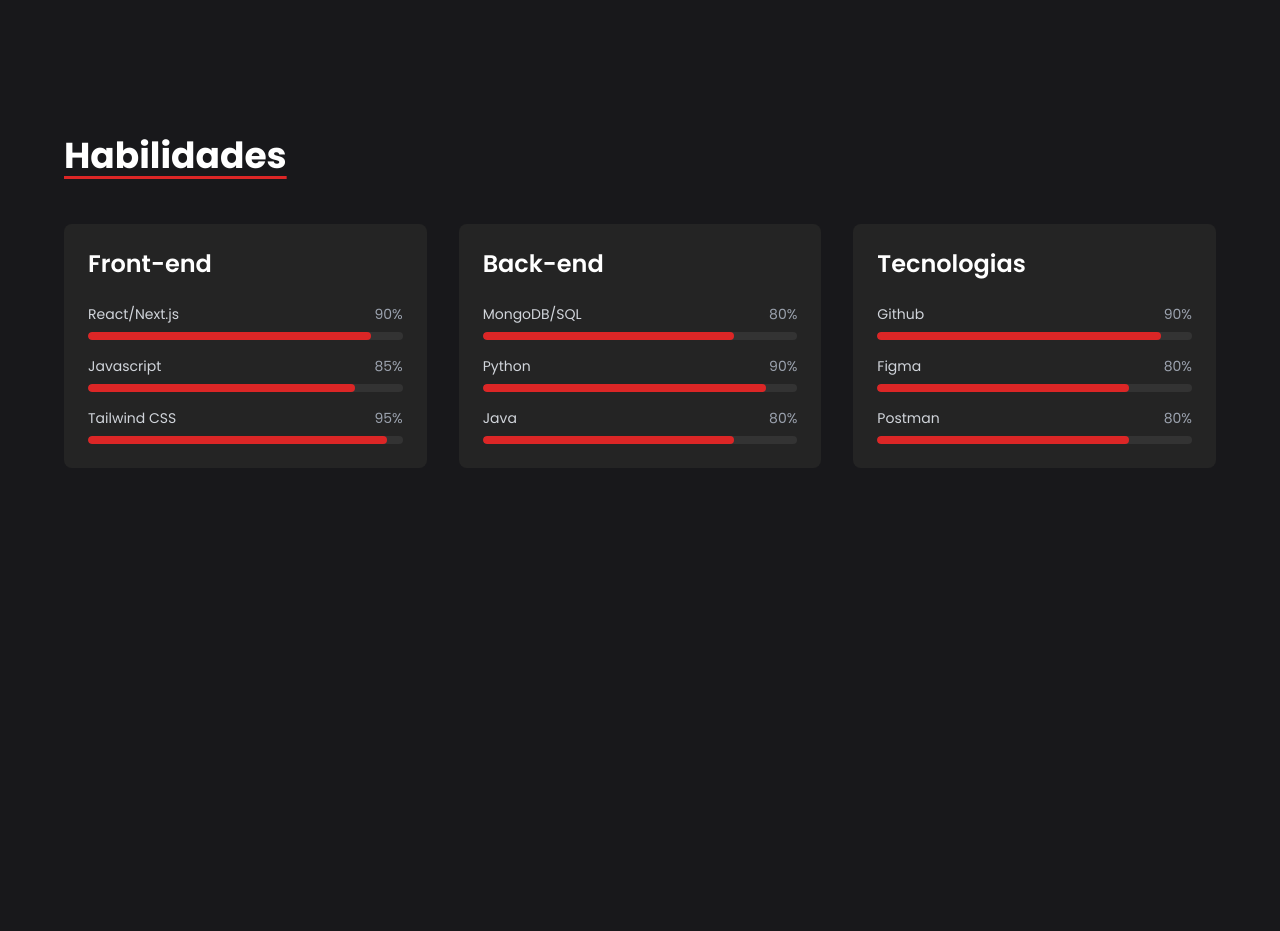
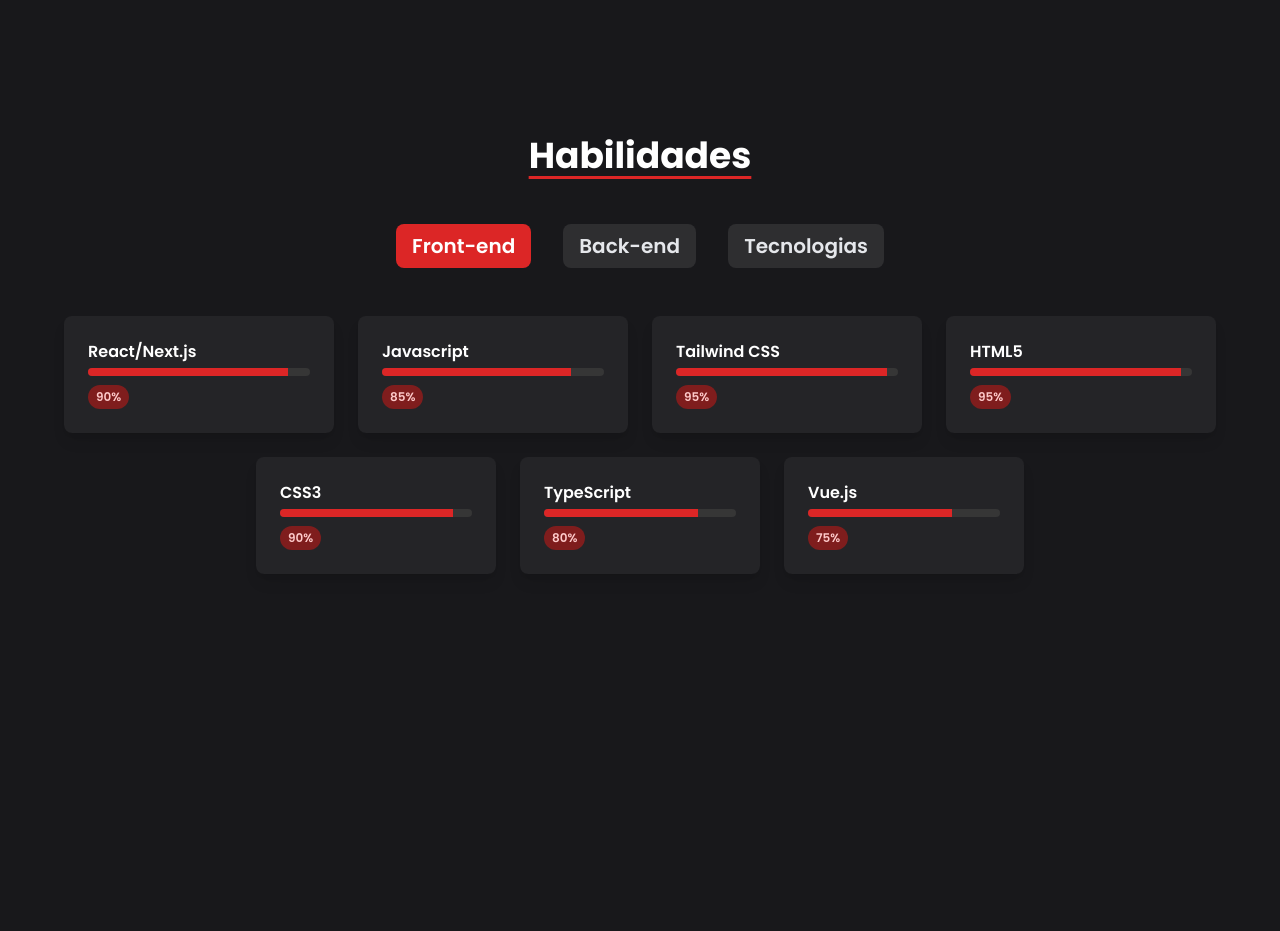
Before and after one commit to Daischi/portfolio, a React (Vite) app: page / in a window 1280 px wide. Shown: the part 1640-2571 px from the top of the page. Built offline with nearby package versions, Linux system fonts and the light colour scheme.

Commit message:
Atualizando aba de Habilidades

```diff
--- a/src/components/skills.jsx
+++ b/src/components/skills.jsx
@@ -1,7 +1,7 @@
-import {useEffect } from "react"
-import {motion} from "framer-motion"
-import AOS from "aos"
-import "aos/dist/aos.css"
+"use client"
+
+import { useState, useEffect } from "react"
+import { motion, AnimatePresence } from "framer-motion"
 
 const skillCategories = [
   {
@@ -10,6 +10,10 @@ const skillCategories = [
       { name: "React/Next.js", level: 90 },
       { name: "Javascript", level: 85 },
       { name: "Tailwind CSS", level: 95 },
+      { name: "HTML5", level: 95 },
+      { name: "CSS3", level: 90 },
+      { name: "TypeScript", level: 80 },
+      { name: "Vue.js", level: 75 },
     ],
   },
   {
@@ -18,6 +22,10 @@ const skillCategories = [
       { name: "MongoDB/SQL", level: 80 },
       { name: "Python", level: 90 },
       { name: "Java", level: 80 },
+      { name: "Node.js", level: 85 },
+      { name: "Express.js", level: 85 },
+      { name: "GraphQL", level: 75 },
+      { name: "RESTful APIs", level: 90 },
     ],
   },
   {
@@ -26,76 +34,102 @@ const skillCategories = [
       { name: "Github", level: 90 },
       { name: "Figma", level: 80 },
       { name: "Postman", level: 80 },
+      { name: "Docker", level: 75 },
+      { name: "AWS", level: 70 },
+      { name: "CI/CD", level: 85 },
+      { name: "Agile/Scrum", level: 90 },
     ],
   },
 ]
+
+const SkillCard = ({ skill, index }) => (
+  <motion.div
+    initial={{ opacity: 0, scale: 0.9 }}
+    animate={{ opacity: 1, scale: 1 }}
+    transition={{ duration: 0.5, delay: index * 0.05 }}
+    className="bg-white dark:bg-white/5 rounded-lg shadow-lg p-6 w-full"
+  >
+    <h4 className="text-base font-semibold dark:text-white">{skill.name}</h4>
+    <div className="relative pt-1">
+      <div className="overflow-hidden h-2 mb-2 text-xs flex rounded bg-red-200 dark:bg-[#363636]">
+        <motion.div
+          initial={{ width: 0 }}
+          animate={{ width: `${skill.level}%` }}
+          transition={{ duration: 1, delay: index * 0.05 }}
+          className="shadow-none flex flex-col text-center whitespace-nowrap text-white justify-center bg-red-600"
+        ></motion.div>
+      </div>
+      <span className="text-xs font-semibold inline-block py-1 px-2 uppercase rounded-full text-red-600 bg-red-200 dark:bg-red-900 dark:text-red-200">
+        {skill.level}%
+      </span>
+    </div>
+  </motion.div>
+)
+
 const Skills = () => {
+  const [selectedCategory, setSelectedCategory] = useState(skillCategories[0])
+
   useEffect(() => {
-      AOS.init({
-        duration: 1000,
-        once: true,
-      });
-    }, []);
+    setSelectedCategory(skillCategories[0])
+  }, [])
 
   return (
-    <section id="habilidades" className=" mb-56 mt-20 py-20 px-4 md:px-8 overflow-hidden">
-            <div data-aos="fade-up " className="max-w-6xl mx-auto">
-              <span data-aos="fade-up" className="underline underline-offset-8 decoration-red-600">
-                <h2 data-aos="fade-right" className="dark:text-white text-4xl font-bold text-black mb-12">
+    <section id="habilidades" className="mb-56 mt-20 py-20 px-4 md:px-8 overflow-hidden">
+      <div className="max-w-6xl mx-auto">
+        <motion.h2
+          initial={{ opacity: 0, y: -50 }}
+          animate={{ opacity: 1, y: 0 }}
+          transition={{ duration: 0.5 }}
+          className="text-4xl font-bold text-center mb-12 dark:text-white"
+        >
+          <span className="underline underline-offset-8 decoration-red-600">
           Habilidades
-                </h2>
           </span>
+        </motion.h2>
 
-              <div className="grid grid-cols-1 md:grid-cols-3 gap-8 ">
+        <div className="flex flex-wrap justify-center gap-8 mb-12">
           {skillCategories.map((category, index) => (
             <motion.div
               key={category.title}
               initial={{ opacity: 0, y: 20 }}
               animate={{ opacity: 1, y: 0 }}
-                    whileHover={{ scale: 1.06 }} // Adiciona o efeito de escala ao passar o mouse
-                    transition={{ duration: 0.8, type: "spring" }} // Controla a duração e o tipo de animação
-                    className="dark:bg-[#242424] p-6 rounded-lg dark:border-0  border border-solid"
+              transition={{ duration: 0.5, delay: index * 0.1 }}
+              onClick={() => setSelectedCategory(category)}
+              className={`cursor-pointer px-4 py-2 rounded-lg transition-colors ${
+                selectedCategory.title === category.title
+                  ? "bg-red-600 text-white"
+                  : "bg-gray-200 dark:bg-opacity-10 text-gray-800 dark:text-gray-200"
+              }`}
             >
-                    <h3 className="text-2xl font-semibold dark:text-white text-black mb-6">{category.title}</h3>
-                    <div className="space-y-4">
-                      {category.skills.map((skill, skillIndex) => (
-                        <div key={skill.name} className="space-y-2">
-                          <div className="flex justify-between text-sm">
-                            <span className="dark:text-gray-300 text-slate-600">{skill.name}</span>
-                            <span className="dark:text-gray-400 text-black">{skill.level}%</span>
+              <h3 className="text-xl font-semibold">{category.title}</h3>
+            </motion.div>
+          ))}
         </div>
+
+        <AnimatePresence mode="wait">
           <motion.div
-                            className="h-2 dark:bg-[#333333] bg-gray-200 rounded-full overflow-hidden"
-                            initial={{ width: 0 }}
-                            whileInView={{ width: "100%" }}
-                            viewport={{ once: false }}
-                            transition={{
-                              duration: 1.5,
-                              delay: index * 0.2 + skillIndex * 0.1,
-                            }}
+            key={selectedCategory.title}
+            initial={{ opacity: 0, y: 20 }}
+            animate={{ opacity: 1, y: 0 }}
+            exit={{ opacity: 0, y: -20 }}
+            transition={{ duration: 0.5 }}
+            className="flex flex-col items-center"
           >
-                            <motion.div
-                              className="h-full bg-[#dc2626] rounded-full"
-                              initial={{ width: 0 }}
-                              whileInView={{ width: `${skill.level}%` }}
-                              viewport={{ once: false }}
-                              transition={{
-                                duration: 1.5,
-                                delay: index * 0.2 + skillIndex * 0.1,
-                              }}
-                            />
-                          </motion.div>
+            <div className="grid grid-cols-1 sm:grid-cols-2 md:grid-cols-4 gap-6 mb-6 w-full">
+              {selectedCategory.skills.slice(0, 4).map((skill, index) => (
+                <SkillCard key={skill.name} skill={skill} index={index} />
+              ))}
             </div>
+            <div className="flex flex-col sm:flex-row justify-center gap-6 w-full max-w-3xl">
+              {selectedCategory.skills.slice(4, 7).map((skill, index) => (
+                <SkillCard key={skill.name} skill={skill} index={index + 4} />
               ))}
             </div>
           </motion.div>
-                ))}
+        </AnimatePresence>
       </div>
-            </div>
-
-
     </section>
-  );
+  )
 }
 
-export default Skills;
+export default Skills
```
Lines whose indentation alone changed are shown as unchanged.
